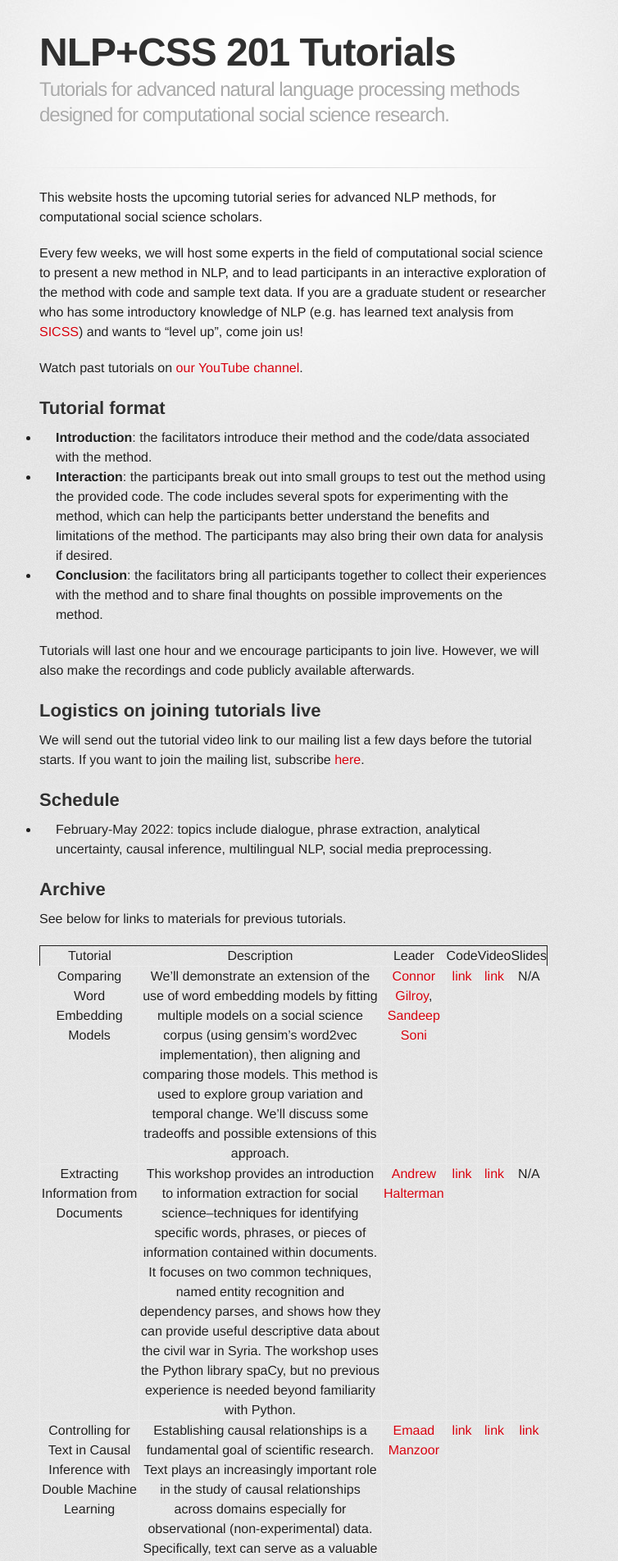
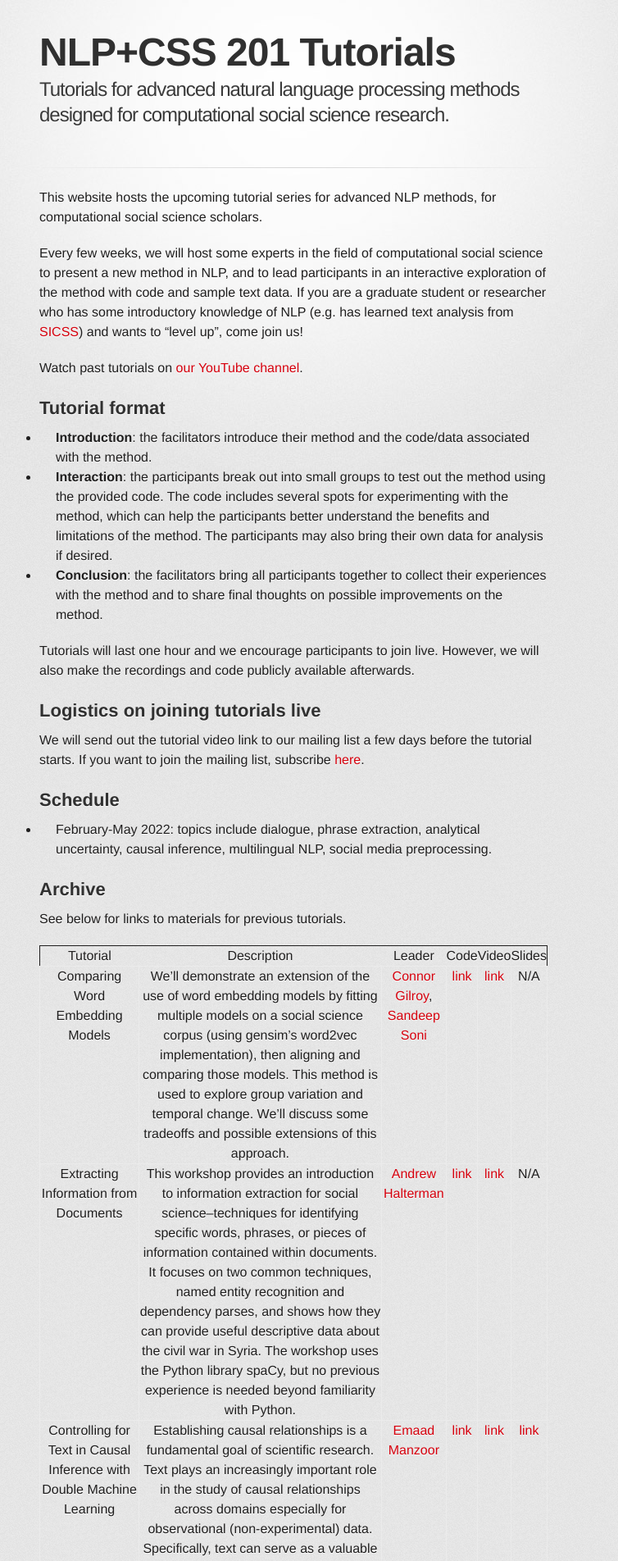
Before and after one commit to nlp-css-201-tutorials/nlp-css-201-tutorials, a Jekyll site: the page built from index.md, in a window 1280 px wide. Shown: the top 1904 px of the page at 82% size, without its empty margins (282-1036 px from the left). Built offline with Jekyll 4.4.1, drawn with Linux system fonts in a browser that asks for light colours; some web fonts are replaced.

Commit message:
attempting to update font color

```diff
--- a/_sass/jekyll-theme-tactile.scss
+++ b/_sass/jekyll-theme-tactile.scss
@@ -83,7 +83,7 @@ header h2 {
   font-size: 24px;
   font-weight: normal;
   line-height: 1.3;
-  color: #aaa;
+  color: rgb(58, 58, 58);
   letter-spacing: -1px;
 }
 
```
